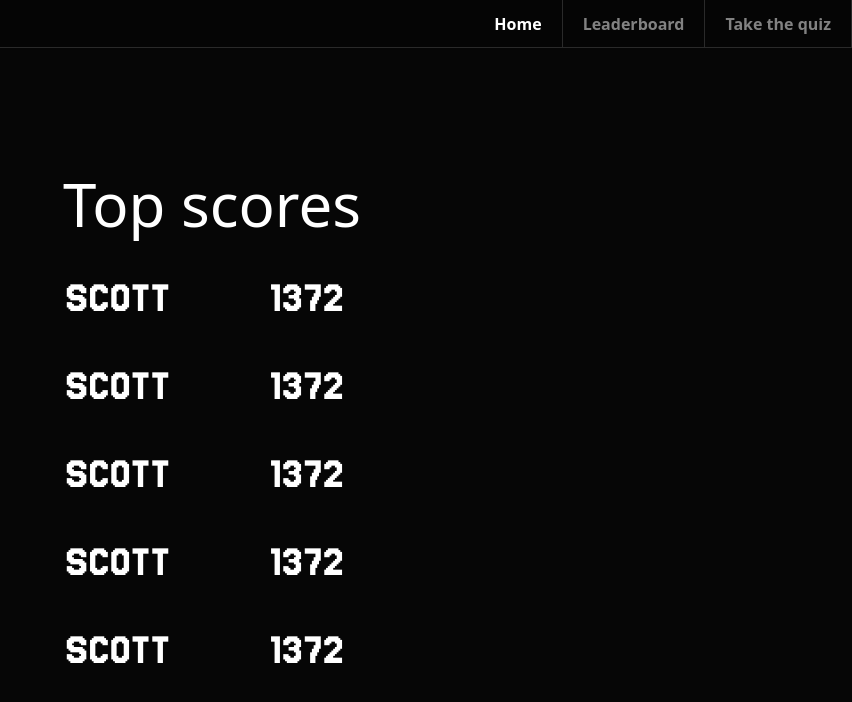
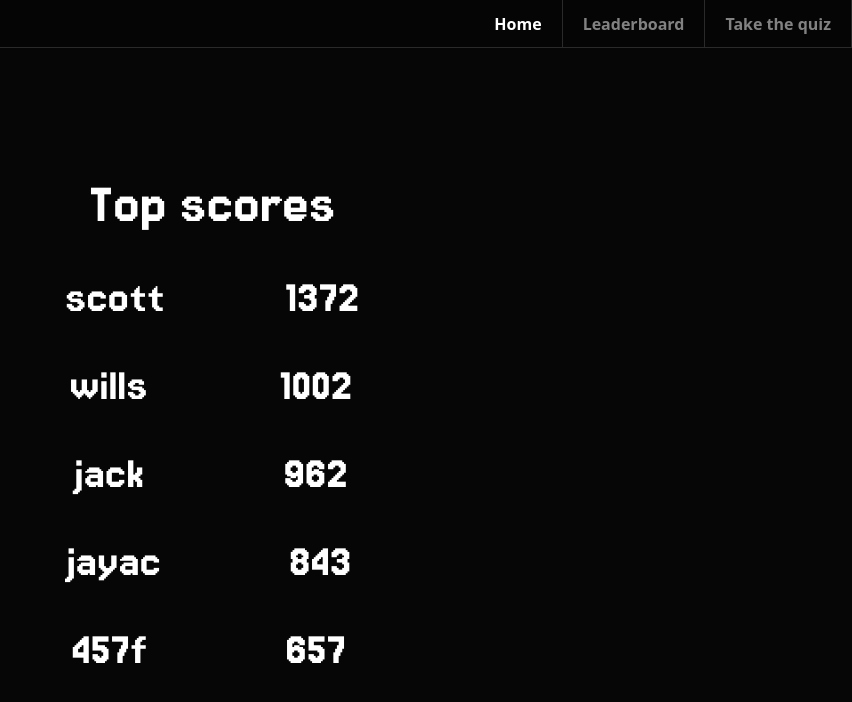
Before and after one commit to gopher93185789/quizzy, a Next.js app: page /leaderboard in a window 1280 px wide. Shown: the top 702 px of the page, without its empty margins (428-1280 px from the left). Built offline with nearby package versions, Linux system fonts and the light colour scheme.

Commit message:
pdate sdenavbar

```diff
--- a/src/app/leaderboard/page.tsx
+++ b/src/app/leaderboard/page.tsx
@@ -6,7 +6,7 @@ interface PlayerScoreProps {
 
 const PlayerScore = ({PlayerName, PlayerScore}:PlayerScoreProps) => {
   return <>
-    <div className="w-full flex flex-row gap-20">
+    <div className="w-full flex flex-row gap-30">
       <p className="text-white w-full text-5xl font-jersey text-center">{PlayerName}</p>
       <p className="text-white w-full text-5xl font-jersey text-center">{PlayerScore}</p>
     </div>
@@ -18,14 +18,13 @@ export default function Leaderboard() {
     <>
       <div className="w-full h-[calc(100vh-3rem)] bg-primary flex flex-col items-center justify-center">
         <div className="bw-1/2  h-fit">
-          <p className="text-white text-6xl text-center">Top scores</p>
+          <p className="text-white text-6xl font-jersey text-center">Top scores</p>
           <div className="w-full mt-10 h-fit flex flex-col gap-10">
-              <PlayerScore PlayerName="SCOTT" PlayerScore="1372" />
-              <PlayerScore PlayerName="SCOTT" PlayerScore="1372" />
-              <PlayerScore PlayerName="SCOTT" PlayerScore="1372" />
-              <PlayerScore PlayerName="SCOTT" PlayerScore="1372" />
-              <PlayerScore PlayerName="SCOTT" PlayerScore="1372" />
-
+              <PlayerScore PlayerName="scott" PlayerScore="1372" />
+              <PlayerScore PlayerName="wills" PlayerScore="1002" />
+              <PlayerScore PlayerName="jack" PlayerScore="962" />
+              <PlayerScore PlayerName="jayac" PlayerScore="843" />
+              <PlayerScore PlayerName="457f" PlayerScore="657" />
           </div>
         </div>
       </div>
--- a/src/components/SideNavbar.tsx
+++ b/src/components/SideNavbar.tsx
@@ -37,9 +37,9 @@ export function SideNavbar() {
 
       <div className="w-full h-fit flex flex-col gap-2">
         <p className="text-white font-bold text-xl">Rewards</p>
-        {Array(3).fill(0).map((_, k) => (
-            <IconButton key={k} title="Cybersecurity" />
-        ))}
+        <IconButton title="Cybersecurity" icon={<SecurityIcon/>} />
+        <IconButton title="Social media" icon={<LanguageIcon/>} />
+        <IconButton title="AI" icon={<PsychologyIcon/>} />
       </div>
 
       </div>
```
